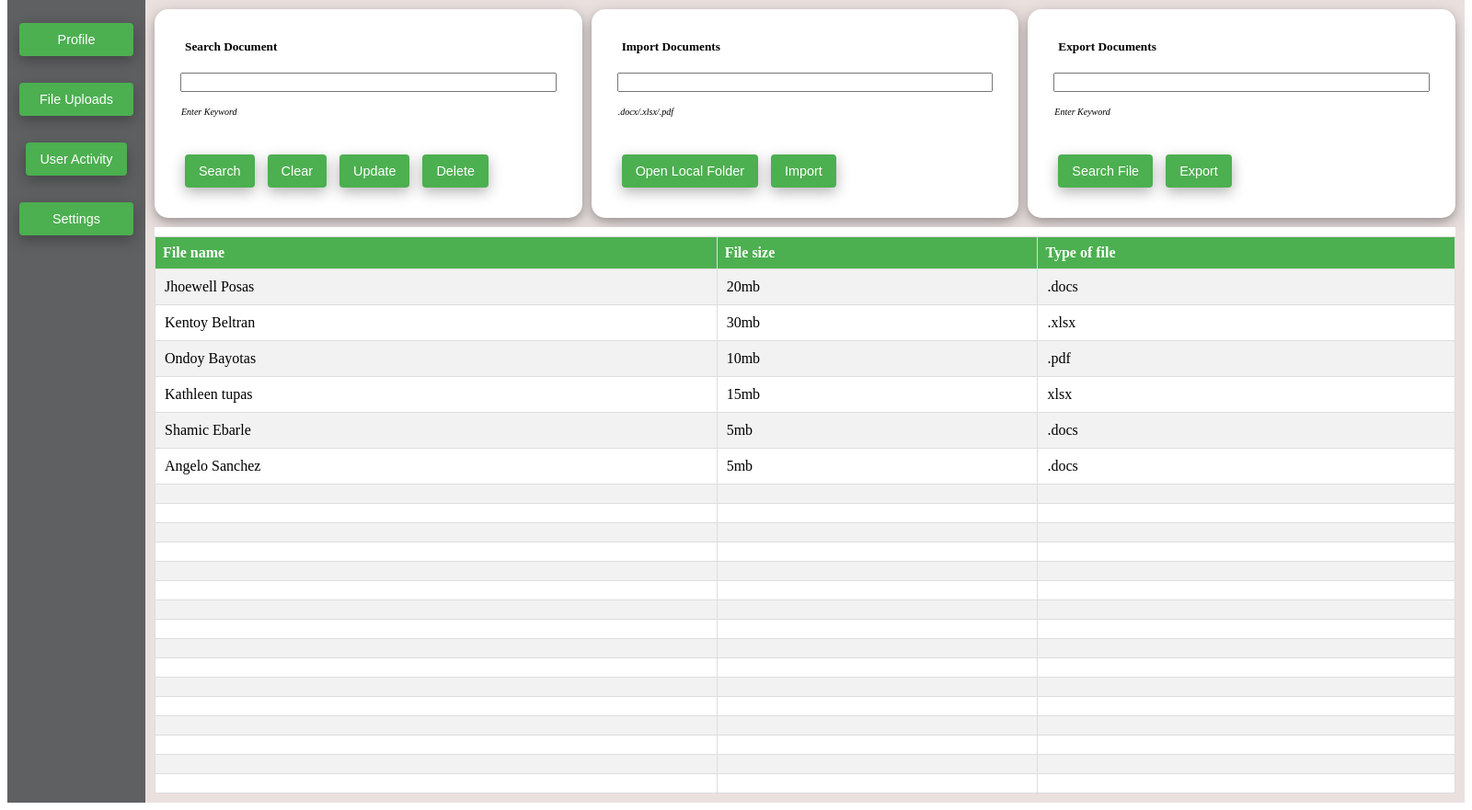
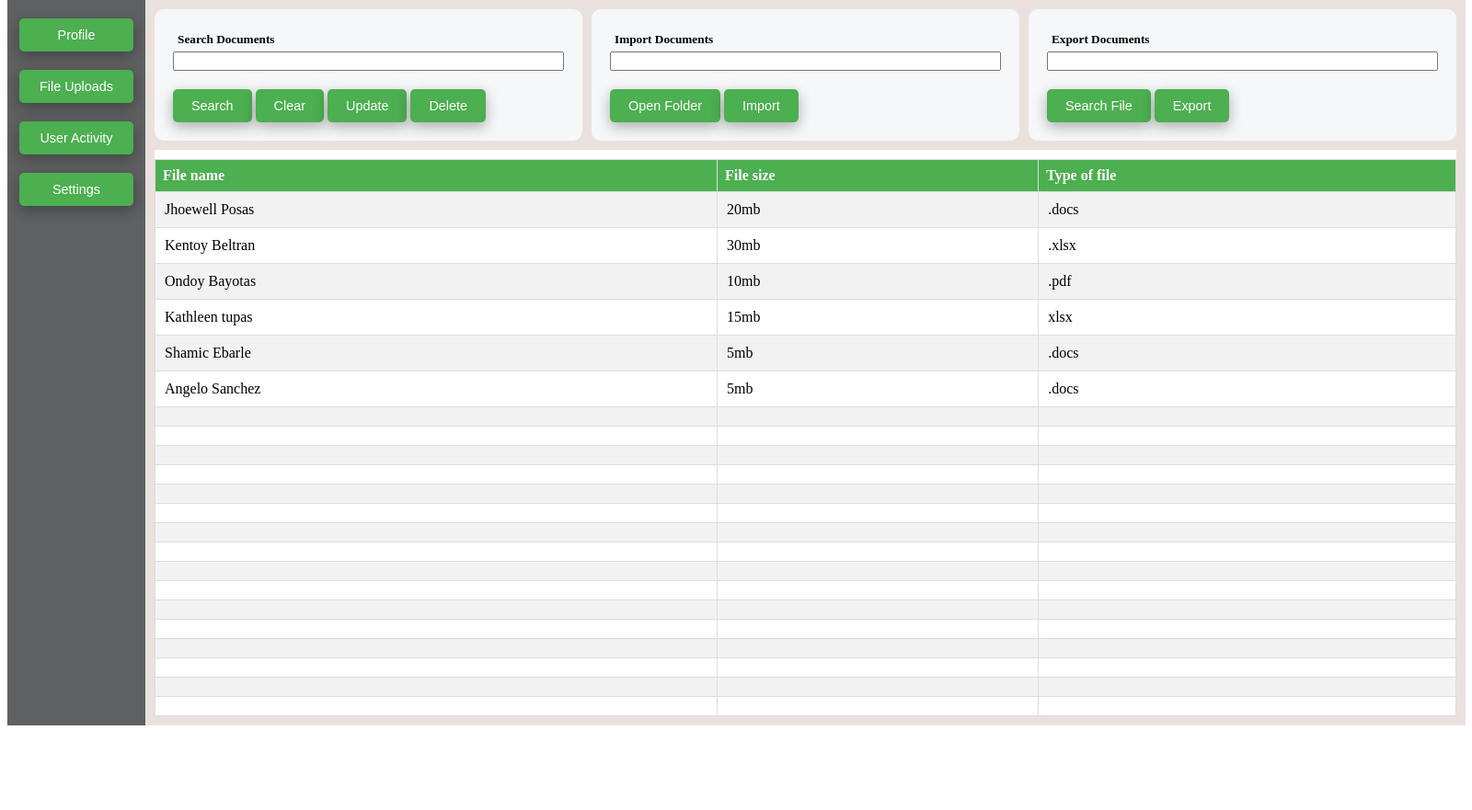
Before and after one commit to BenBayotas/DocTrackingSystem_UI_Group2, a PHP site: page / in a window 1600 px wide. Shown: the part 58-939 px from the top of the page at 92% size. After the commit the page ends 847 px from the top, so only its background shows below. Run offline with PHP 8.4, Linux system fonts and the light colour scheme.

Commit message:
polished the main sections

```diff
--- a/index.html
+++ b/index.html
@@ -18,61 +18,51 @@
   <section class="sidebar">
 
     <div class="container">
-      <div class="item item-1">
-        <button style="width: 124.2px"> Profile </button>
-      </div>
-      <div class="item item-2">
-        <button style="width: 124.2px;"> File Uploads </button>
-      </div>
-      <div class="item item-3">
-        <button> User Activity </button>
-      </div>
-      <div class="item item-4">
-        <button style="width: 124.2px;"> Settings </button>
-      </div>
+      <form action="index.html">
+        <input type="submit" name="clear" class="btn side-btn" value="Profile"> <br>
+        <input type="submit" name="clear" class="btn side-btn" value="File Uploads"> <br>
+        <input type="submit" name="update" class="btn side-btn" value="User Activity"> <br>
+        <input type="submit" name="delete" class="btn side-btn" value="Settings"> <br>
+      </form>
 
     </div>
-
   </section>
-
-
 
   <main class="main">
 
     <div class="card">
-      <h5 class="src-doc"> Search Document </h5>
-      <input type="textbox">
-      <p style="margin: 1px; font-size: 10px; font-style: italic; "> Enter Keyword </p>
-      <div class="sub-card1">
-        <button> Search </button>
-        <button> Clear </button>
-        <button> Update </button>
-        <button> Delete </button>
-      </div>
+
+      <form action="index.html">
+        <h5 style="margin: 5px;"> Search Documents </h5>
+        <input type="text" name="src-bar" class="txt-bar" size="50px"> <br>
+        <input type="submit" name="searcg" class="btn" value="Search">
+        <input type="submit" name="clear" class="btn" value="Clear">
+        <input type="submit" name="update" class="btn" value="Update">
+        <input type="submit" name="delete" class="btn" value="Delete">
+      </form>
+
     </div>
 
     <div class="card">
-      <h5 class="src-doc"> Import Documents </h5>
-      <input type="textbox">
-      <p style="margin: 1px; font-size: 10px; font-style: italic; ">
-        .docx/.xlsx/.pdf
-      </p>
-      <div class="sub-card1">
-        <button> Open Local Folder </button>
-        <button> Import </button>
-      </div>
+
+      <form action="index.html">
+        <h5 style="margin: 5px;"> Import Documents </h5>
+        <input type="text" name="src" class="txtbar" size="50px"> <br>
+        <input type="submit" name="opn-btn" class="btn" value="Open Folder">
+        <input type="submit" name="import" class="btn" value="Import">
+      </form>
     </div>
 
     <div class="card">
-      <h5 class="src-doc"> Export Documents </h5>
-      <input type="textbox">
-      <p style="margin: 1px; font-size: 10px; font-style: italic; ">
-        Enter Keyword
-      </p>
-      <div class="sub-card1">
-        <button> Search File </button>
-        <button> Export </button>
-      </div>
+
+      <form action="index.html">
+        <h5 style="margin: 5px;"> Export Documents </h5>
+        <input type="text" name="src" class="txtbar" size="50px"> <br>
+        <input type="submit" name="srcfolder" class="btn" value="Search File">
+        <input type="submit" name="export" class="btn" value="Export">
+
+      </form>
+
     </div>
 
 
--- a/styles.css
+++ b/styles.css
@@ -11,7 +11,7 @@ body {
 }
 
 .header {
-  background-color: #ffffff;
+  background-color: #fff;
   grid-area: header;
   display: flex;
   align-items: center;
@@ -35,26 +35,52 @@ body {
   "c4 c4 c4"
   "c4 c4 c4";
 }
-
 .card {
-  background-color: #ffffff;
-  border-radius: 15px;
+  background-color: #f6f7f9;
+  border-radius: 10px;
   text-align: left;
   display: flex;
   flex-direction: column;
-  padding: 28px;
-  gap: 15px;
-  box-shadow: 0 4px 8px 0 rgba(0, 0, 0, 0.2), 0 6px 20px 0 rgba(0, 0, 0, 0.19);
+  padding: 5px;
+  gap: 5px;
+  padding: 20px;
 
 }
+
+.btn {
+  font-family: Montserrat,sans-serif;
+  font-size: .9em;
+  background-image: linear-gradient(#4CAF50, #4CAF50);
+  background-color:#fff;
+  color:#ffffff;
+  padding: 10px 20px;
+  border-radius: 5px;
+  cursor: pointer;
+  border: 0;
+  margin-top: 5px;
+  transition: background-color 0.15s, color 0.15s;
+  margin-top: 20px;
+  box-shadow: rgba(0, 0, 0, .3) 0 5px 15px;
+}
+.side-btn {
+  width: 124.2px;
+  margin-top: 20px;
+}
+.btn:hover {
+  color:#fff;
+  background-color: #1f5820;
+}
+.btn:active {
+  opacity: 0.7;
+}
+
+
+
+
 
 .card:nth-child(1) {
   grid-area: c1;
 }
-.src-doc {
-  margin: 5px;
-}
-
 
 .card:nth-child(2) {
   grid-area: c2;
@@ -73,7 +99,7 @@ body {
   align-content: center;
   flex-wrap: wrap;
   gap: 0.5cm;
-  margin-top: 20px;
+
   box-sizing: border-box;
 
 
@@ -85,30 +111,33 @@ body {
 .item-1 {
  flex-grow: 1;
 }
+button {
 
-button {
-  background-image: linear-gradient(#4CAF50, #4CAF50);
-  border: 0;
-  border-radius: 4px;
-  box-shadow: rgba(0, 0, 0, .3) 0 5px 15px;
-  box-sizing: border-box;
-  color: #fff;
+  background-color:#fff;
+  font-weight: bold;
+  color:#1c1f23;
+  padding: 10px 20px;
+  border-radius: 20px;
   cursor: pointer;
-  font-family: Montserrat,sans-serif;
-  font-size: .9em;
-  margin: 5px;
-  padding: 10px 15px;
-  text-align: center;
-  user-select: none;
-  -webkit-user-select: none;
-  touch-action: manipulation;
+  border: solid;
+  margin-top: 5px;
+  transition: background-color 0.15s, color 0.15s;
 }
 button:hover {
   color:#fff;
-  background-color:#2b7d2d;
+  background-color:#1c1f23;
 }
 button:active{
   opacity: 0.7;
+}
+
+button{
+  background-color: #3415cf;
+  color: #fff;
+  padding: 10px 20px;
+  border: none;
+  border-radius: 5px;
+  cursor: pointer;
 }
 
 .sub-card1 {
@@ -116,7 +145,6 @@ button:active{
   align-items: end;
   margin-top: 20px;
 }
-
 .tablebg {
   background-color: #fff;
 }
```
